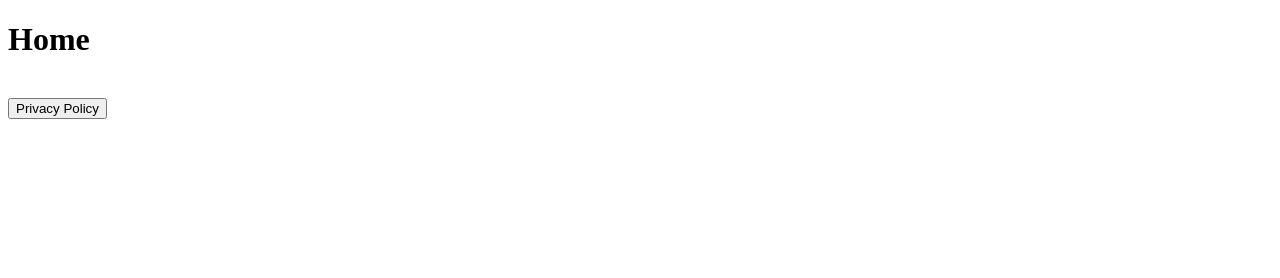
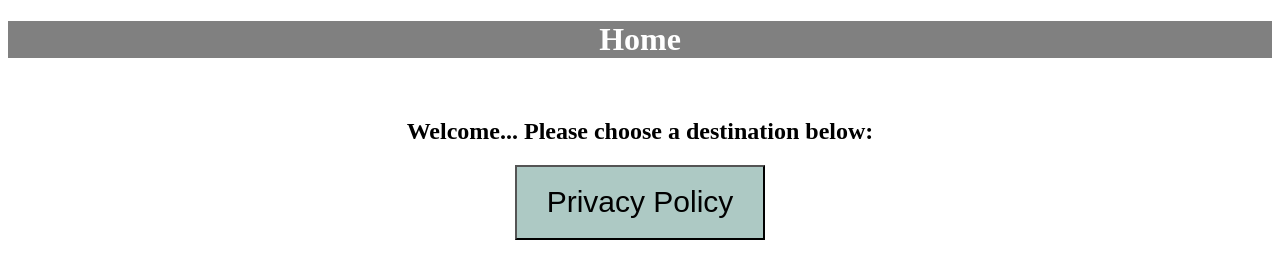
Before and after one commit to KrimsonSchool/krimsonschool.github.io, a plain HTML site: page index.html in a window 1280 px wide. Drawn offline with Linux system fonts and the light colour scheme.

Commit message:
Added cSS and updated index

```diff
--- a/index.html
+++ b/index.html
@@ -1,13 +1,21 @@
 <!DOCTYPE html>
 <html lang="en">
 <head>
+    <link rel="stylesheet" href="style.css">
     <meta charset="UTF-8">
     <title>Krimson School</title>
 </head>
 
 <body>
+<div>
 <h1>Home</h1>
+</div>
 <br>
-<button src="PRIVACY POLICY.html">Privacy Policy</button>
+<div style="text-align: center;">
+<h2>Welcome... Please choose a destination below:</h2>
+<form action="PRIVACY%20POLICY.html">
+    <input type="submit" value="Privacy Policy" />
+</form>
+</div>
 </body>
 </html>
--- /dev/null
+++ b/style.css
@@ -0,0 +1,12 @@
+h1 {
+    color: white;
+    background-color: gray;
+    text-align: center;
+}
+
+input{
+    width: 250px;
+    height: 75px;
+    font-size: 30px;
+    background-color: #adc9c4;
+}
```
